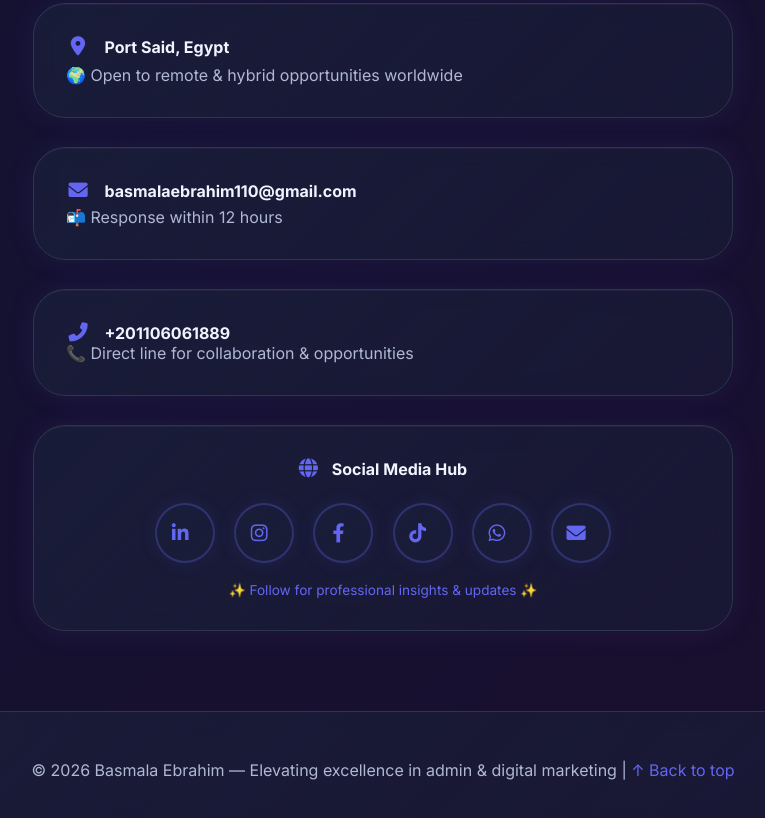
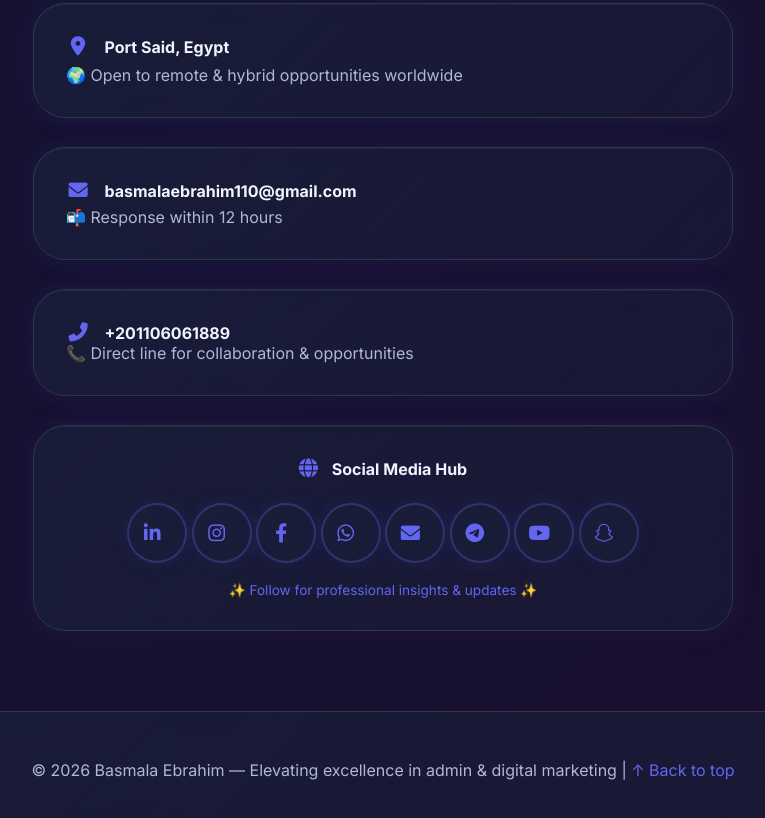
Before and after one commit to mtagptplus225-byte/Basmala, a plain HTML site: page index.html in a window 1280 px wide. Shown: the part 5664-6482 px from the top of the page, without its empty margins (257-1022 px from the left). Drawn offline with Linux system fonts and the light colour scheme.

Commit message:
Add files via upload

```diff
--- a/index.html
+++ b/index.html
@@ -1058,12 +1058,49 @@
           <div class="contact-detail-card" style="text-align: center;">
             <strong style="display: block; margin-bottom: 1.5rem;"><i class="fas fa-globe"></i> Social Media Hub</strong>
             <div class="social-icons" style="justify-content: center;">
-              <a href="#" target="_blank" aria-label="LinkedIn"><i class="fab fa-linkedin-in"></i></a>
-              <a href="#" target="_blank" aria-label="Instagram"><i class="fab fa-instagram"></i></a>
-              <a href="#" target="_blank" aria-label="Facebook"><i class="fab fa-facebook-f"></i></a>
-              <a href="#" target="_blank" aria-label="TikTok"><i class="fab fa-tiktok"></i></a>
-              <a href="#" target="_blank" aria-label="WhatsApp"><i class="fab fa-whatsapp"></i></a>
-              <a href="#" target="_blank" aria-label="Email"><i class="fas fa-envelope"></i></a>
+             <div class="social-links">
+    <a href="https://www.linkedin.com/in/basmala-ebrahim-4932223b6?utm_source=share&utm_campaign=share_via&utm_content=profile&utm_medium=android_app"
+       target="_blank" rel="noopener noreferrer" aria-label="LinkedIn">
+        <i class="fab fa-linkedin-in"></i>
+    </a>
+
+    <a href="https://www.instagram.com/basmala.e.auf?igsh=c3BidHpkeHp1Yjhs"
+       target="_blank" rel="noopener noreferrer" aria-label="Instagram">
+        <i class="fab fa-instagram"></i>
+    </a>
+
+    <a href="https://www.facebook.com/Basmala.E.Auf?mibextid=ZbWKwL"
+       target="_blank" rel="noopener noreferrer" aria-label="Facebook">
+        <i class="fab fa-facebook-f"></i>
+    </a>
+
+
+    <a href="https://wa.me/201206403250"
+       target="_blank" rel="noopener noreferrer" aria-label="WhatsApp">
+        <i class="fab fa-whatsapp"></i>
+    </a>
+
+    <!-- Replace with the correct email -->
+    <a href="mailto:basmalaebrahim110@gmail.com"
+       aria-label="Email">
+        <i class="fas fa-envelope"></i>
+    </a>
+
+    <a href="https://t.me/BASMAIA333"
+       target="_blank" rel="noopener noreferrer" aria-label="Telegram">
+        <i class="fab fa-telegram-plane"></i>
+    </a>
+
+    <a href="https://youtube.com/@basmalaebrahim-u9q?si=d1Z_4yAbzX0Os49L"
+       target="_blank" rel="noopener noreferrer" aria-label="YouTube">
+        <i class="fab fa-youtube"></i>
+    </a>
+
+    <a href="https://www.snapchat.com/add/basboostyy?share_id=mBsnBze2mz8&locale=ar-EG"
+       target="_blank" rel="noopener noreferrer" aria-label="Snapchat">
+        <i class="fab fa-snapchat-ghost"></i>
+    </a>
+</div>
             </div>
             <p style="margin-top: 1.2rem; font-size: 0.85rem; color: var(--accent);">✨ Follow for professional insights & updates ✨</p>
           </div>
```
